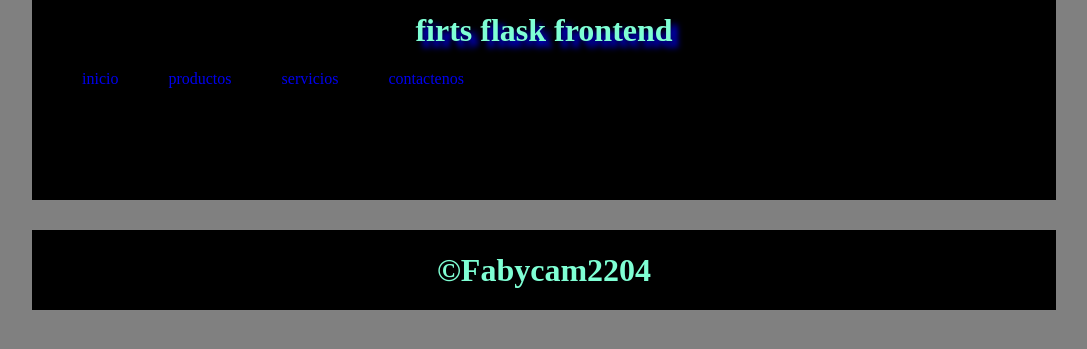
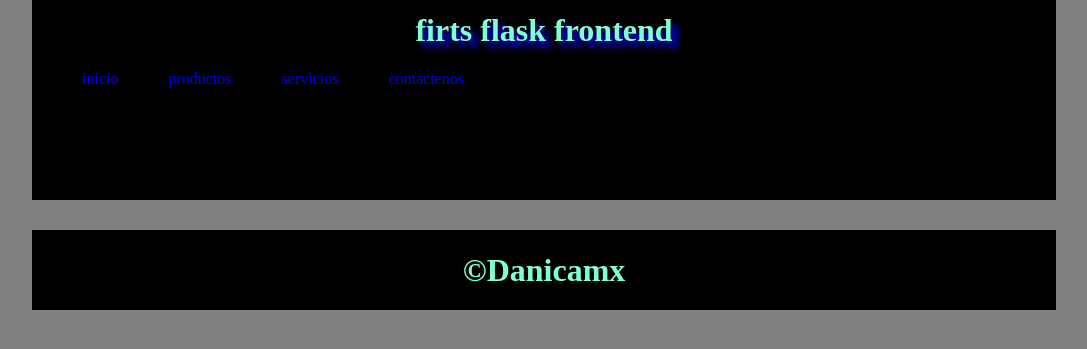
Before and after one commit to Daniel092797/servidor4-clase-lunes, a Flask app: page /inicio in a window 1280 px wide. Shown: the top 349 px of the page, without its empty margins (96-1183 px from the left). Run offline with Flask 3, Linux system fonts and the light colour scheme.

Commit message:
python lunes

```diff
--- a/templates/template.html
+++ b/templates/template.html
@@ -35,7 +35,7 @@
         {% block content %} {% endblock %}
     </main>
     <footer>
-        <h1>&COPY;Fabycam2204</h1>
+        <h1>&COPY;Danicamx</h1>
     </footer>
 </body>
 </html>
```
